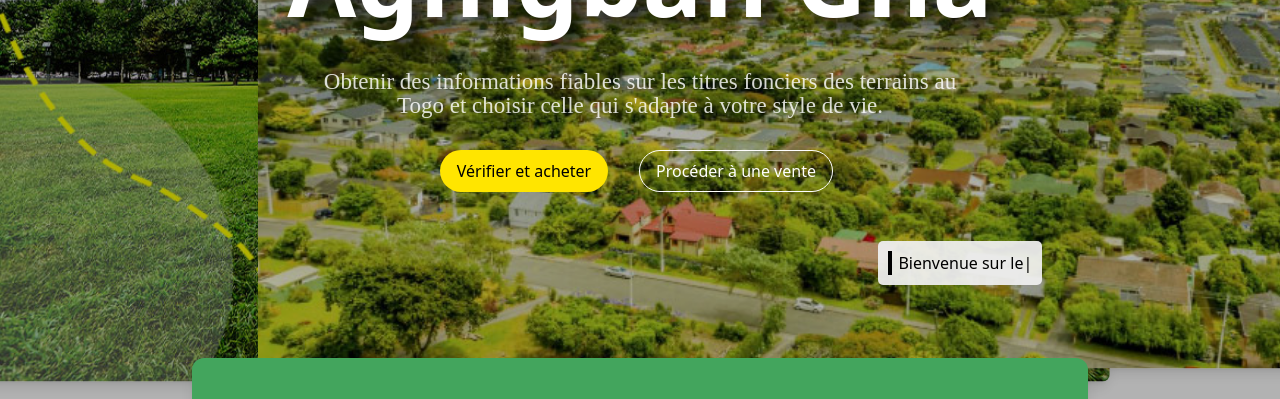
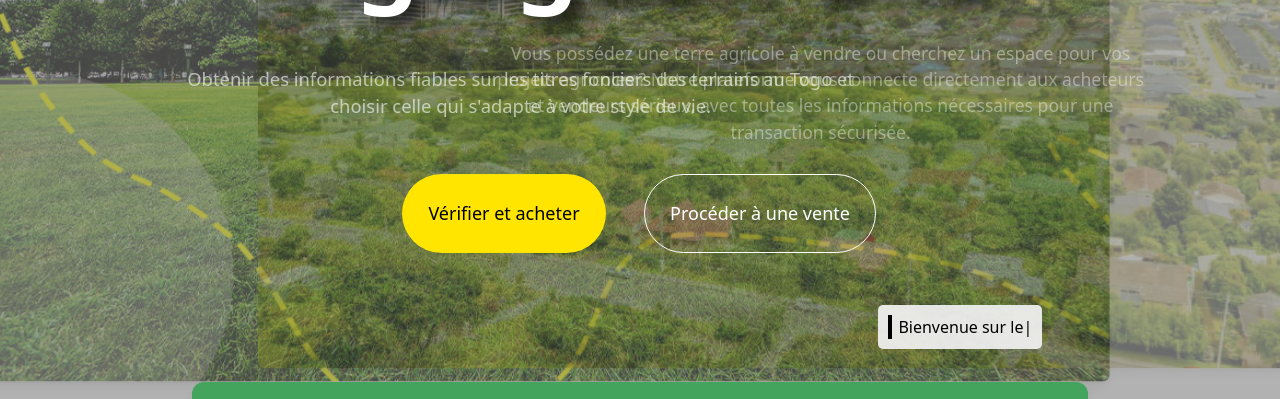
Before and after one commit to hustlerscorporation1/Beta.agnigan-gna, a React (Create React App) app: page / in a window 1280 px wide. Shown: the part 233-632 px from the top of the page. Built offline with nearby package versions, Linux system fonts and the light colour scheme; no server answers.

Commit message:
Mise en jour de 26/09/2025 chanche de text silide hero

```diff
--- a/src/Styles/Accueil.css
+++ b/src/Styles/Accueil.css
@@ -34,32 +34,34 @@ body {
   justify-content: center;
   gap: 0.1rem !important;
   gap: 1rem !important;
-  margin-top: rem;
+  margin-top: 11rem;
   margin-right: 1rem;
   width: 100% !important;
 }
 .store {
-  width: 12rem;
+  width: 15rem;
   height: 3rem;
 }
 .play {
-  width: 12.5rem;
+  width: 15rem;
   height: 3rem;
 }
 
 .playstore {
+  padding: 25px !important;
   border: 1px solid #fff !important;
   background-color: transparent !important;
   color: #fff !important;
-  padding: 0.5rem 1rem !important;
+  font-size: 18px !important;
   border-radius: 9999px !important;
   transition: background-color 0.3s ease !important;
 }
 .appstore {
+  padding: 25px !important;
   border: 1px solid #00000000 !important;
   background-color: #ffe500 !important;
   color: #000000 !important;
-  padding: 0.5rem 1rem !important;
+  font-size: 18px !important;
   border-radius: 9999px !important;
 }
 
@@ -86,7 +88,7 @@ body {
   padding: 10px;
   gap: 0.4rem;
   margin-left: 40rem;
-  margin-top: 22rem;
+  margin-top: 30rem;
   border-radius: 5px;
 }
 
--- a/src/components/AnimationImage.jsx
+++ b/src/components/AnimationImage.jsx
@@ -9,6 +9,12 @@ import image3 from "../images/Terrains-Agricols-(2).jpg";
 import image4 from "../images/Terrains-avec-maison-(3).jpg";
 
 const images = [image1, image2, image3, image4];
+const texts = [
+  "Obtenir des informations fiables sur les titres fonciers des terrains au Togo et choisir celle qui s'adapte à votre style de vie.",
+  "Vous possédez une terre agricole à vendre ou cherchez un espace pour vos projets agricoles ? Notre plateforme vous connecte directement aux acheteurs et vendeurs sérieux, avec toutes les informations nécessaires pour une transaction sécurisée.",
+  "Que vous souhaitiez mettre en vente une maison déjà bâtie ou acheter un terrain avec une construction existante, trouvez facilement des opportunités fiables et adaptées à vos besoins, validées par nos équipes.",
+  "De Lomé à cinkassé, recherchez des terrains sur tout le territoire Togolais. Notre solution vous offre une visibilité nationale et facilite vos recherches où que vous soyez et où que vous souhaitez etre.",
+];
 
 // Animation combinée : slide + scale + opacity
 const slideVariants = {
@@ -19,10 +25,10 @@ const slideVariants = {
   }),
   animate: {
     x: 0,
-    opacity: 10,
+    opacity: 1,
     scale: 1,
     transition: {
-      duration: 1, // Zoom progressif sur 5 secondes
+      duration: 1, // Animation fluide pendant 1 seconde
       ease: "easeInOut",
     },
   },
@@ -45,7 +51,7 @@ const AnimationImage = () => {
     const interval = setInterval(() => {
       setDirection(1);
       setIndex((prevIndex) => (prevIndex + 1) % images.length);
-    }, 6000); // Change d'image toutes les 6 secondes (légèrement + que l'animation)
+    }, 6000); // Change d'image et de texte toutes les 6 secondes
 
     return () => clearInterval(interval);
   }, []);
@@ -54,6 +60,9 @@ const AnimationImage = () => {
     <div
       className="animation-image-container"
       style={{
+        display: "flex",
+        justifyContent: "center",
+        alignItems: "center",
         position: "relative",
         width: "100%",
         height: "640px",
@@ -78,6 +87,36 @@ const AnimationImage = () => {
           }}
         />
       </AnimatePresence>
+
+      {/* Animation pour le texte */}
+      <AnimatePresence custom={direction}>
+        <motion.div
+          key={index}
+          custom={direction}
+          variants={slideVariants}
+          initial="initial"
+          animate="animate"
+          exit="exit"
+          style={{
+            position: "absolute",
+            display: "flex",
+            justifyContent: "center",
+            alignItems: "center",
+            top: "2rem",
+            bottom: "20px",
+
+            color: "white",
+            fontSize: "20px",
+            maxWidth: "60%",
+            textAlign: "center",
+            zIndex: "10000",
+            padding: "10px",
+            borderRadius: "8px",
+          }}
+        >
+          {texts[index]}
+        </motion.div>
+      </AnimatePresence>
     </div>
   );
 };
--- a/src/pages/Accueil.jsx
+++ b/src/pages/Accueil.jsx
@@ -178,10 +178,10 @@ function Accueil() {
             Agnigban Gna
             <br />
           </h1>
-          <p className="hero-para mb-6 max-w-2xl text-sm md:text-base">
+          {/* <p className="hero-para mb-6 max-w-2xl text-sm md:text-base">
             Obtenir des informations fiables sur les titres fonciers des
             terrains au Togo et choisir celle qui s'adapte à votre style de vie.
-          </p>
+          </p> */}
           <div className="appli-button">
             <div className="store">
               <button className="appstore" onClick={VerifierAchete}>
```
